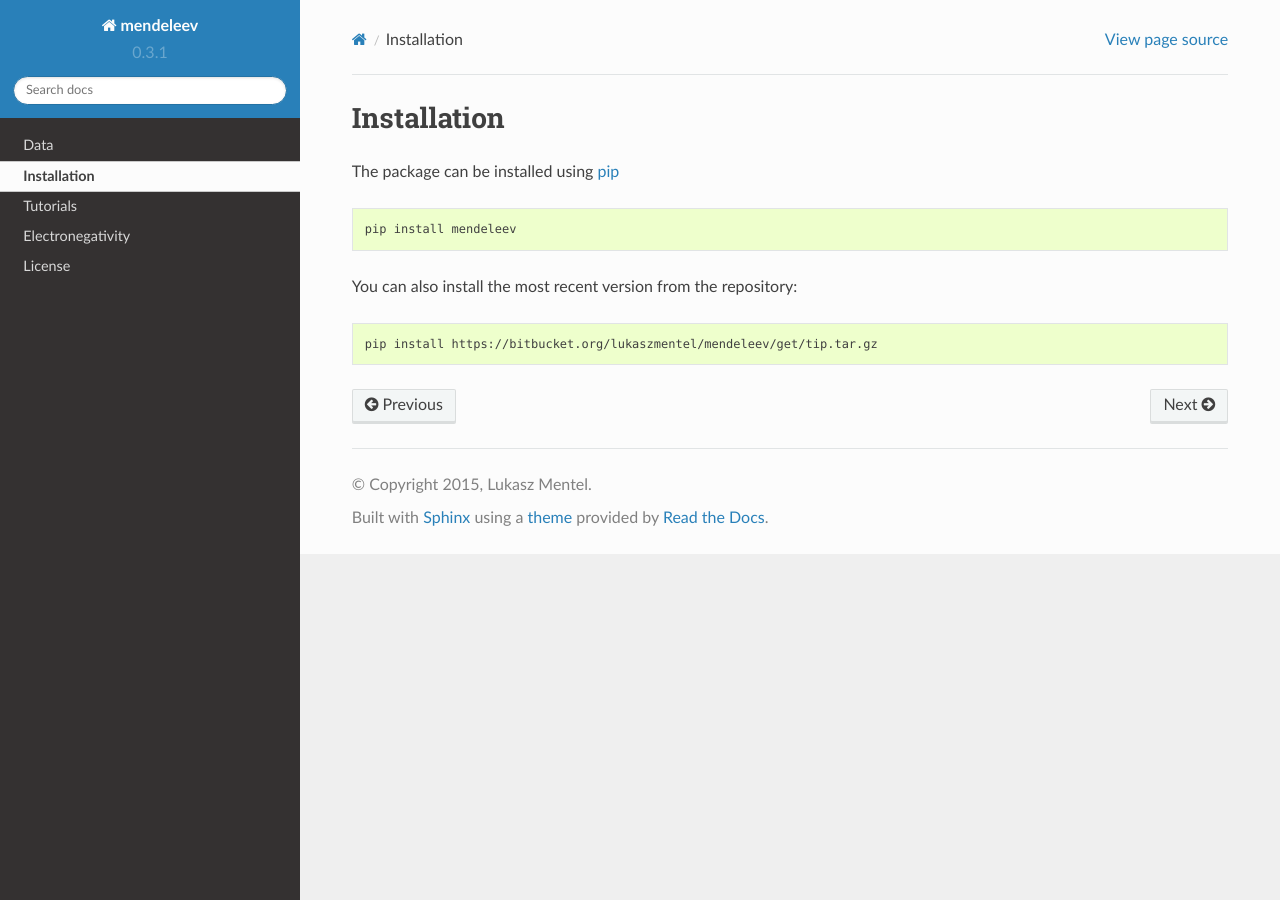
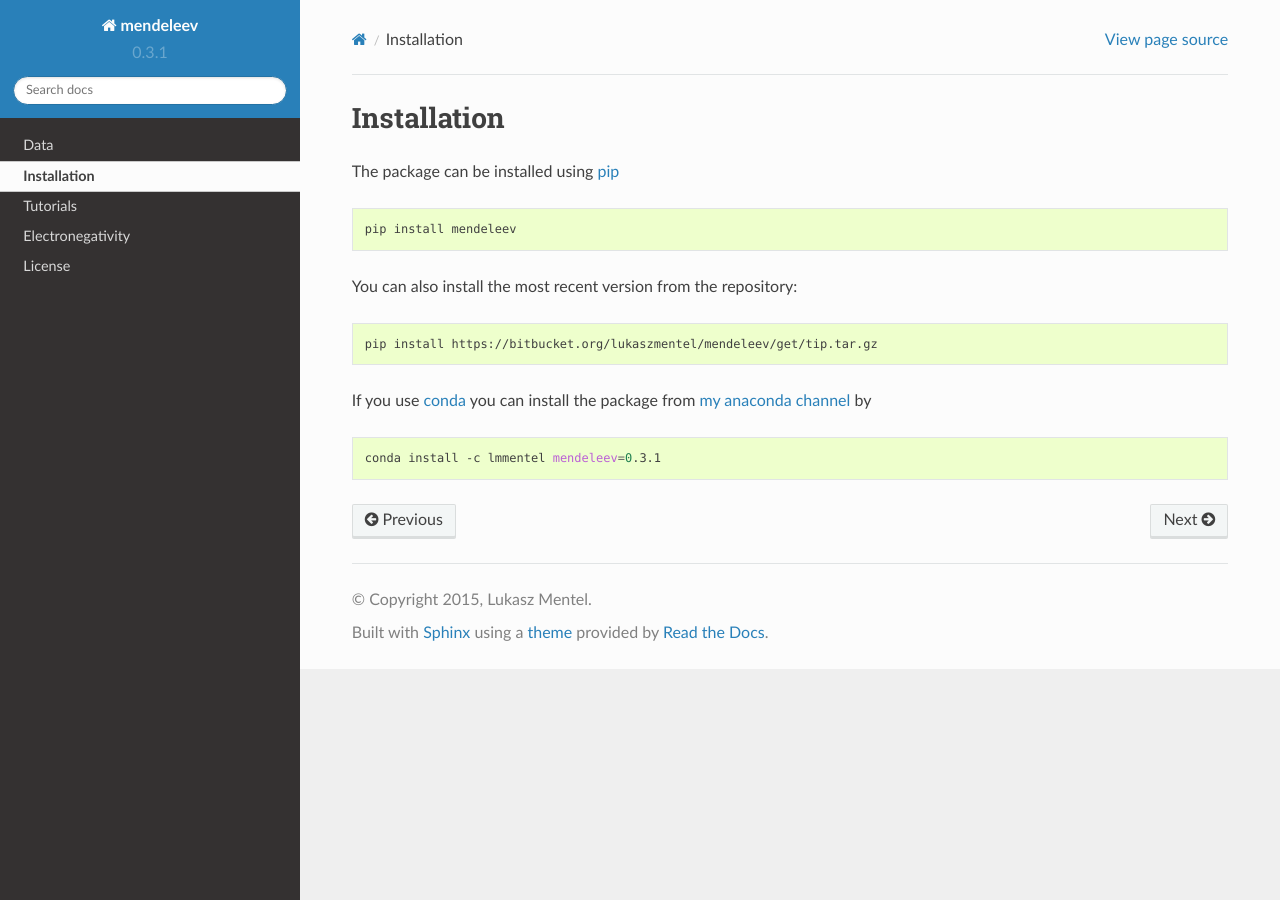
Before and after one commit to lmmentel/mendeleev, a Sphinx documentation site: the page built from docs/source/install.rst, in a window 1280 px wide. Built offline with Sphinx 7.4.7 and the Read the Docs theme 2.0.0, drawn with Linux system fonts in a browser that asks for light colours; pages that are not in the unit, such as notebooks, are missing from menus.

Commit message:
added info on installation through conda

```diff
--- a/docs/source/install.rst
+++ b/docs/source/install.rst
@@ -12,3 +12,10 @@ You can also install the most recent version from the repository:
 .. code-block:: bash
 
    pip install https://bitbucket.org/lukaszmentel/mendeleev/get/tip.tar.gz
+
+If you use `conda <https://conda.io/docs/intro.html>`_ you can install
+the package from `my anaconda channel <https://anaconda.org/lmmentel/mendeleev>`_ by
+
+.. code-block:: bash
+
+   conda install -c lmmentel mendeleev=0.3.1
```
Also changed, not shown: README.rst (+8 -0 lines).
